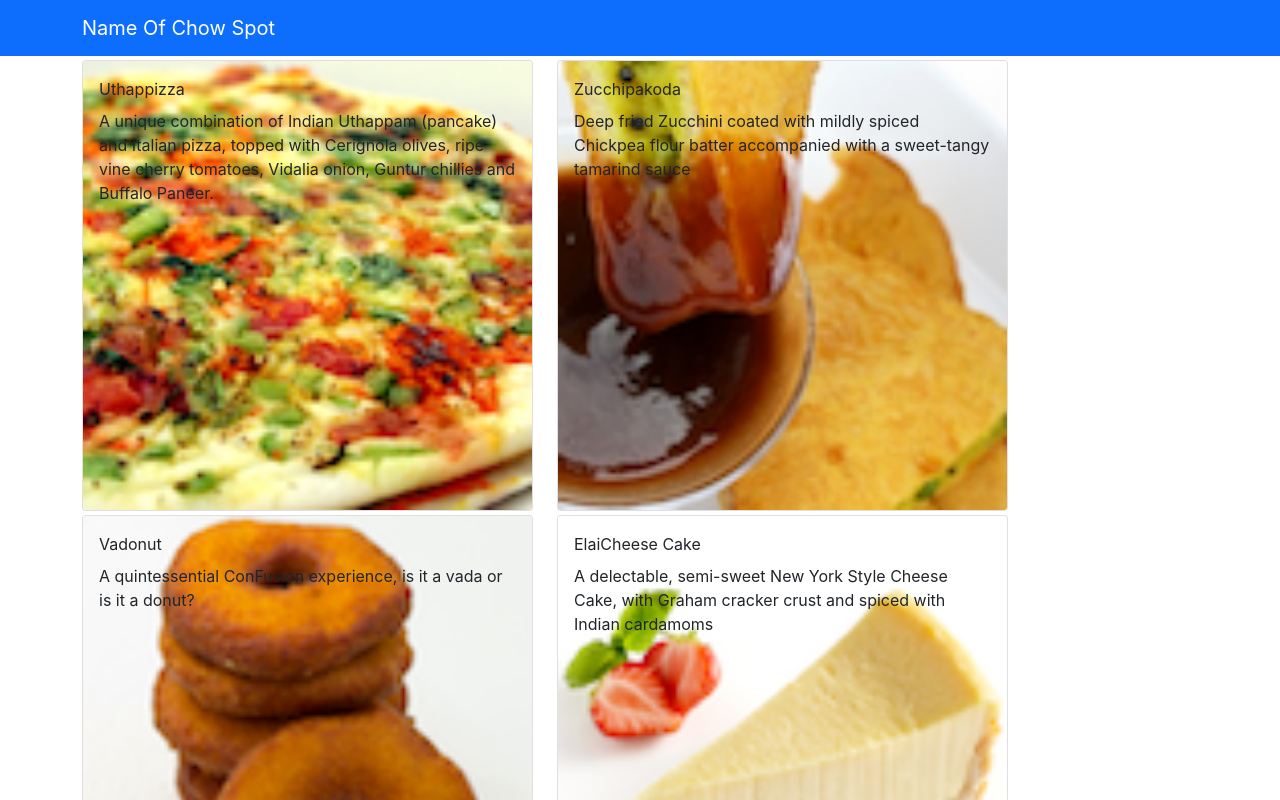
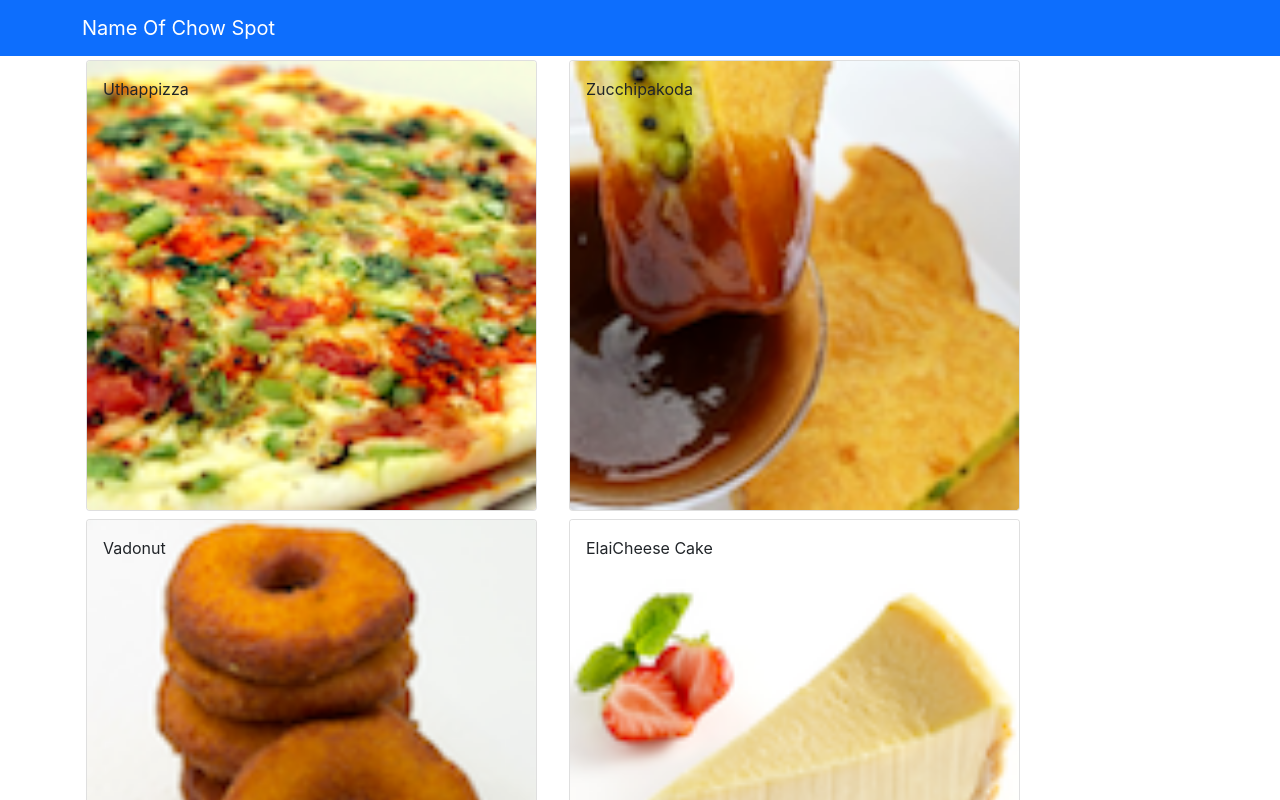
Before and after one commit to jakthedev/RestaurantReactApp-, a React (Create React App) app: page / in a window 1280 px wide. Shown: the top 800 px of the page. Built offline with nearby package versions, Linux system fonts and the light colour scheme.

Commit message:
Main Components & Presentational Components

```diff
--- a/src/App.js
+++ b/src/App.js
@@ -1,34 +1,18 @@
 import React, { Component } from 'react';
-import logo from './logo.svg';
-import { Navbar, NavbarBrand } from 'reactstrap';
-import Menu from './components/MenuComponents';
+import Main from './components/MainComponent';
 import './App.css';
-import { DISHES } from './shared/dishes';
 
 
 class App extends Component {
 
-    constructor(props) {
-        super(props);
 
-        this.state = {
-            dishes: DISHES
-        };
+    render() {
+        return (
+            <div>
+                <Main />
+            </div>
+        );
     }
-
-
-  render() {
-    return (
-        <div>
-        <Navbar dark color={"primary"}>
-          <div className="container">
-            <NavbarBrand href={"/"}> Name Of Chow Spot</NavbarBrand>
-          </div>
-        </Navbar>
-            <Menu dishes={this.state.dishes}/>
-        </div>
-    );
-  }
 }
 
 export default App;
--- /dev/null
+++ b/src/components/DishdetailComponent.js
@@ -0,0 +1,69 @@
+import React, {Component} from 'react';
+import { Card, CardImg, CardImgOverlay, CardText, CardBody, CardTitle } from  'reactstrap';
+
+class Dishdetails extends Component{
+    convertDateToCommentDateFormat(timestamp) {
+        const date = new Date(timestamp);
+        return date.toLocaleDateString('en-US', { year: 'numeric', month: 'short', day: 'numeric' });
+    }
+    renderDish(dish){
+        return(
+            <div className="row">
+                <Card>
+                    <CardImg src={dish.image} alt={dish.name}/>
+                    <CardBody>
+                        <CardTitle>{dish.name}</CardTitle>
+                        <CardText>{dish.description}</CardText>
+                    </CardBody>
+                </Card>
+            </div>
+        );
+    }
+    renderComments(comments) {
+        if (comments == null || comments.length === 0) {
+            return (
+                <div></div>
+            );
+        }
+
+        const renderedComments = comments.map((comment) => {
+            return (
+                <li>
+                    <p>{comment.comment}</p>
+                    <p>-- {comment.author}, {this.convertDateToCommentDateFormat(comment.date)}</p>
+                </li>
+            );
+        });
+
+        return (
+            <div>
+                <h4>Comments</h4>
+                <ul className="list-unstyled">
+                    { renderedComments }
+                </ul>
+            </div>
+        );
+    }
+
+    render() {
+        if (this.props.dish != null) {
+            return (
+                <div className="row">
+                    <div className="col-12 col-md-5 m-1">
+                        { this.renderDish(this.props.dish) }
+                    </div>
+                    <div className="col-12 col-md-5 m-1">
+                        { this.renderComments(this.props.dish.comments) }
+                    </div>
+                </div>
+            );
+        }
+        else {
+            return (
+                <div></div>
+            );
+        }
+    }
+
+}
+export default Dishdetails;
--- /dev/null
+++ b/src/components/MainComponent.js
@@ -0,0 +1,48 @@
+import React, { Component } from 'react';
+import { Navbar, NavbarBrand } from 'reactstrap';
+import Menu from './MenuComponents';
+import Dishdetails from './DishdetailComponent.js';
+import { DISHES } from '../shared/dishes';
+
+
+class Main extends Component {
+
+    constructor(props) {
+        super(props);
+
+        this.state = {
+            dishes: DISHES,
+            selectedDish: null
+        };
+    }
+
+    onDishSelect(dishId){
+        this.setState({ selectedDish:dishId});
+        // This is only tracking the dish Id and not the dish information
+    }
+
+
+    render() {
+        return (
+            <div>
+                <Navbar dark color={"primary"}>
+                    <div className="container">
+                        <NavbarBrand href={"/"}> Name Of Chow Spot</NavbarBrand>
+                    </div>
+                </Navbar>
+                <Menu dishes={this.state.dishes}
+                      onClick={(dishId) => this.onDishSelect(dishId)}/>
+                {/*// Here we are making good of the array operators, after we pass the dish information
+                to the javascript component, it goes into the dishes array and selects out the dish that was
+                   chosen information and pass that to the dish details components,
+                    To do this we make use of the arrays operators in javascript, to enables us to abstract
+                    the details of the selected dish. */}
+                <Dishdetails
+
+                    dish={this.state.dishes.filter((dish) =>dish.id === this.state.selectedDish )[0]} />
+            </div>
+        );
+    }
+}
+
+export default Main;
--- a/src/components/MenuComponents.js
+++ b/src/components/MenuComponents.js
@@ -1,84 +1,64 @@
-import React, { Component } from 'react';
-import { Card, CardImg, CardImgOverlay, CardText, CardBody, CardTitle } from 'reactstrap';
+import React, {Component} from 'react';
+import { Card, CardImg, CardImgOverlay, CardText, CardBody, CardTitle } from  'reactstrap';
+//import Dishdetails from './DishdetailComponent.js';( goes in main component)
 
 class Menu extends Component {
+    constructor(props) {
+        super(props);
+        // this.state = {
+        //     selectedDish: null ( moved to MainComponent )
+    }
+    // console.log('constructor');
 
-    constructor(props) {
-        // Required whenever you define a class component
-        super(props);
-        // Bring in some data for the component, wish we will make use of inorder to construct
-        // for the list of dishes on the menu, to do that we are going to have to define a state
-        // That stores properties of the component that we can make use of.
-        this.state = {
-            selectedDish: null
-        }
-    }
+    // onDishSelect(dish){
+    //     this.setState({selectedDish:dish});
+    // } ( Moved to main component)
 
-    onDishSelect(dish) {
-    this.setState({selectedDish: dish});
-    }
-
-    renderDish(dish) {
-        if (dish != null) {
+    renderDish(dish){
+        if(dish!=null){
             return(
                 <Card>
-                    <CardImg width="100%" object src={dish.image} alt={dish.name}></CardImg>
+                    <CardImg width="100%" src={dish.image} alt={dish.name}/>
                     <CardBody>
                         <CardTitle>{dish.name}</CardTitle>
                         <CardText>{dish.description}</CardText>
                     </CardBody>
                 </Card>
-            )
-
+            );
         }
-        else {
+        else{
             return(
                 <div></div>
-            )
+            );
         }
     }
 
+    componentDidMount(){
+        console.log('componentDidMount');
+    }
 
-    render() {
-        // Defining the menu has a javascript const, after you have define the properties in
-        // state you can refer to the code here
-        const menu = this.props.dishes.map((dish) =>
-        // map lets you iterate over all the items
-            // Using a map operator
-        {// returning a layout for the dish here
-            return (
-                // Inside this div we will construct the div for each of the items.
-                // Whenever you construct a list of items in react, every item requires
-                // A key atturibute to be specfied This is why we are taking a list of items and
-                // rendering them here, the key helps when react is rendering these items to screen
-                // recognize each one of the elements and why it is operating the screen so the
-                // keys will help it to idenity the elements unqiuely, so it uses the key when it
-                // needs to update. use the dish id to update the elements
-                <div key={dish.id} className="col-12 col-md-5 mt-1">
-                    <Card onClick={() => this.onDishSelect(dish)}>
-                       <CardImg width="100%" object src={dish.image} alt={dish.name} />
-                       <CardImgOverlay>
-                        <CardTitle> {dish.name}</CardTitle>
-                        <p>{dish.description}</p>
-                    </CardImgOverlay>
+    render(){
+        const menu = this.props.dishes.map((dish=>{
+            return(
+                <div key={dish.id} className="col-12 col-md-5 m-1">
+                    <Card key={dish.id}
+                          onClick={() => this.props.onClick(dish.id)}>
+                        <CardImg width="100%" src={dish.image} alt={dish.name}/>
+                        <CardImgOverlay className="ml-5">
+                            <CardTitle>{dish.name}</CardTitle>
+                        </CardImgOverlay>
                     </Card>
-                       </div>
-            );
-        });
-
-        // This returns the co-responding view for this component,
-        // This is what will be displayed on the UI by the component
+                </div>
+            )
+        }));
+        console.log('render');
         return (
             <div className="container">
                 <div className="row">
-                        {menu}
-                </div>
-                <div className="row">
-                    {this.renderDish(this.state.selectedDish)}
+                    {menu}
                 </div>
             </div>
         );
     }
 }
-// When creating a component dont forget to export the component from this file.
 export default Menu;
```
Also changed, not shown: src/logo.svg (deleted).
